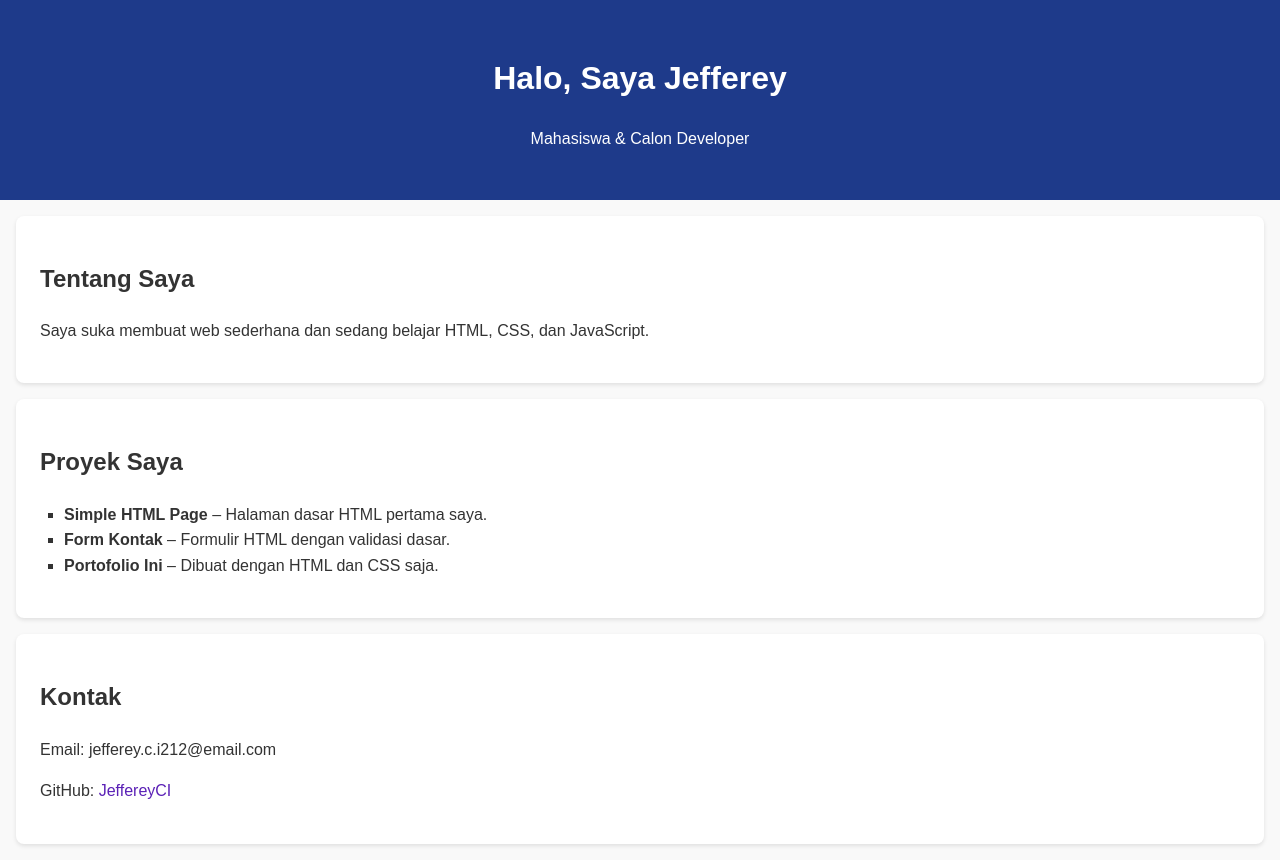
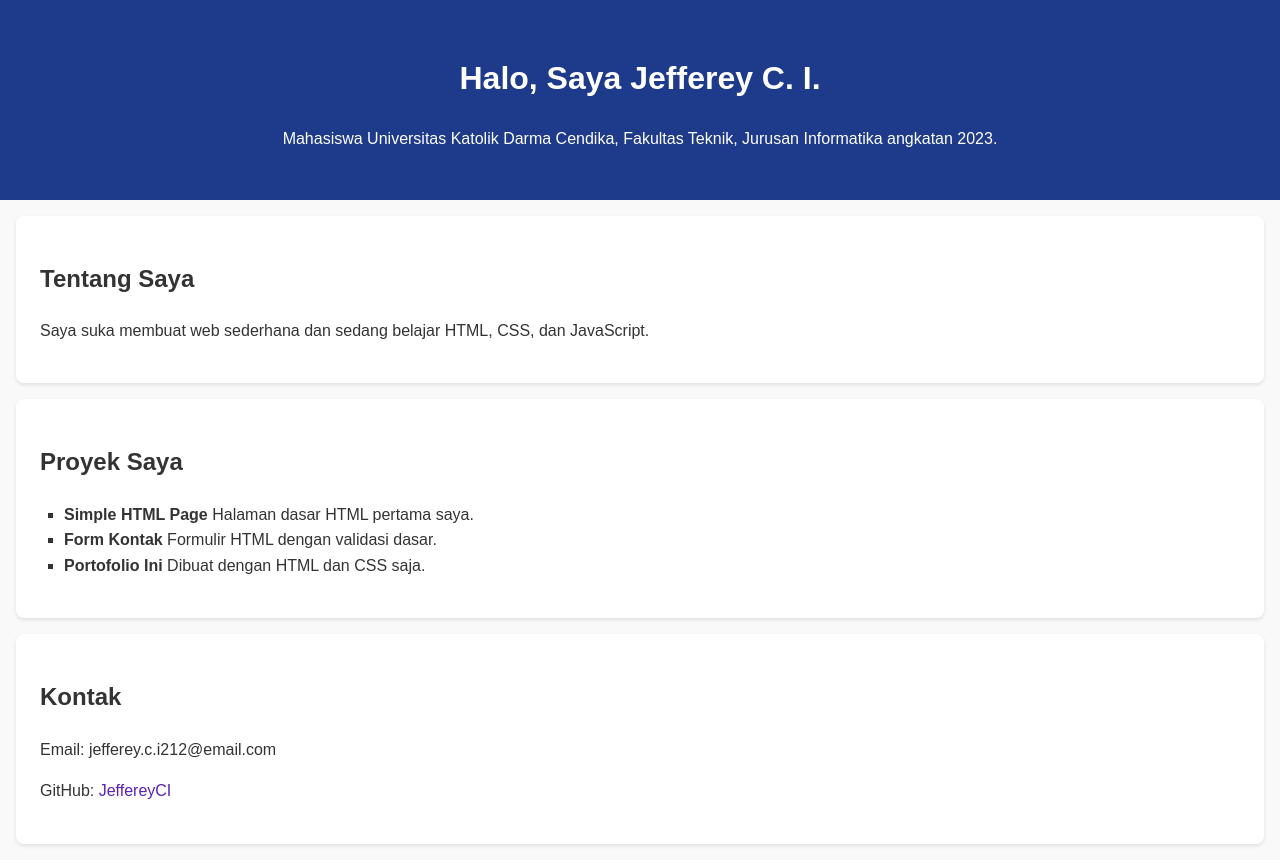
Before and after one commit to JeffereyCI/simple-html, a plain HTML site: page index.html in a window 1280 px wide. Drawn offline with Linux system fonts and the light colour scheme.

Commit message:
perbaikan deskripsi

```diff
--- a/index.html
+++ b/index.html
@@ -7,8 +7,8 @@
 </head>
 <body>
   <header>
-    <h1>Halo, Saya Jefferey</h1>
-    <p>Mahasiswa & Calon Developer</p>
+    <h1>Halo, Saya Jefferey C. I.</h1>
+    <p>Mahasiswa Universitas Katolik Darma Cendika, Fakultas Teknik, Jurusan Informatika angkatan 2023.</p>
   </header>
 
   <section class="about">
@@ -19,9 +19,9 @@
   <section class="projects">
     <h2>Proyek Saya</h2>
     <ul>
-      <li><strong>Simple HTML Page</strong> – Halaman dasar HTML pertama saya.</li>
-      <li><strong>Form Kontak</strong> – Formulir HTML dengan validasi dasar.</li>
-      <li><strong>Portofolio Ini</strong> – Dibuat dengan HTML dan CSS saja.</li>
+      <li><strong>Simple HTML Page</strong> Halaman dasar HTML pertama saya.</li>
+      <li><strong>Form Kontak</strong> Formulir HTML dengan validasi dasar.</li>
+      <li><strong>Portofolio Ini</strong> Dibuat dengan HTML dan CSS saja.</li>
     </ul>
   </section>
 
--- a/style.css
+++ b/style.css
@@ -35,10 +35,3 @@ a {
 a:hover {
   text-decoration: underline;
 }
-
-footer {
-  text-align: center;
-  padding: 1rem;
-  background-color: #eee;
-  margin-top: 2rem;
-}
```
